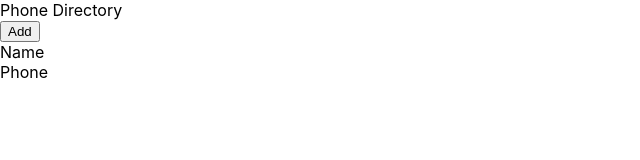
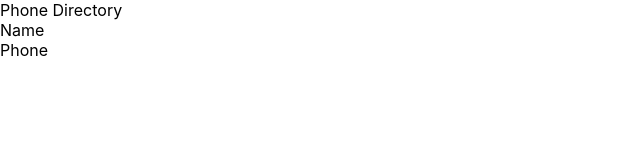
Before and after one commit to narendra-gowda/phone-directory, a React (Create React App) app: page / in a window 1280 px wide. Shown: the top 160 px of the page, without its empty margins (0-640 px from the left). Built offline with nearby package versions, Linux system fonts and the light colour scheme.

Commit message:
Created ‘Header’ Component

```diff
--- a/src/App.js
+++ b/src/App.js
@@ -1,22 +1,19 @@
 import React from 'react';
+import Header from './Header';
+import {Fragment} from 'react';
 
 
 function App() {
   return (
-    <div>
-      <div className="header">
-        Phone Directory
-    </div>
-      <div>
-        <button>Add</button>
-      </div>
+    <Fragment>
+      <Header/>
       <div>
         <span>Name</span><br />
         <span>Phone</span>
       </div>
-    </div>
+    </Fragment>
   );
+
 }
 
-
 export default App;
--- /dev/null
+++ b/src/Header.js
@@ -0,0 +1,11 @@
+import React from 'react';
+
+const Header = function () {
+  return(
+    <div className="header">
+         Phone Directory
+     </div>
+  )
+}
+
+export default Header;
```
